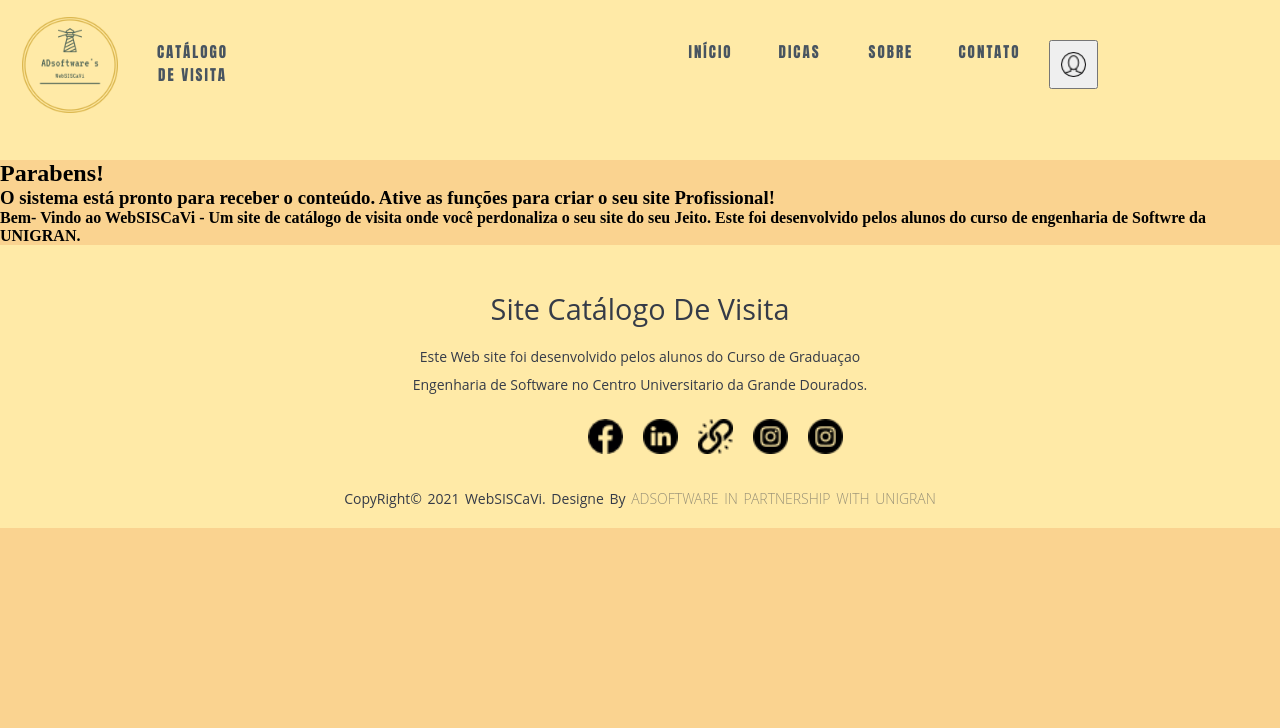
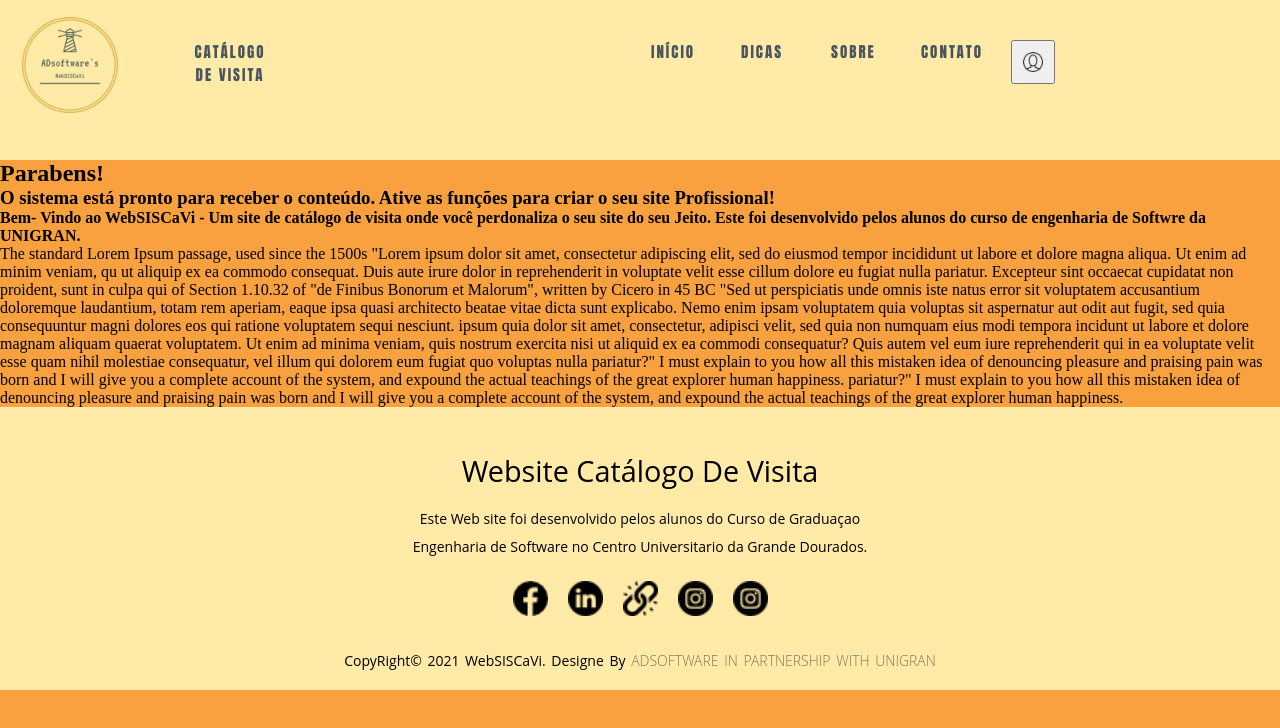
Before and after one commit to dferrantisc/TCC, a website: page public/index.html in a window 1280 px wide. Drawn offline with Linux system fonts and the light colour scheme; files whose address does not match are found by name.

Commit message:
Updt site

```diff
--- a/public/css/style.css
+++ b/public/css/style.css
@@ -8,9 +8,11 @@
 /*Estilo do Topo da Página*/
 
 body {
-    margin: 0;
-    padding: 0;
-    background: #fad390;
+    width: 100%;
+    background: #F9A03F;
+    overflow-x: hidden;
+    /*
+    #fad390;*/
 }
 
 nav {
@@ -24,13 +26,13 @@ nav {
 }
 
 button img {
-    height: 25px;
-    width: 25px;
+    height: 20px;
+    width: 20px;
 }
 
 ul {
     padding: 0;
-    margin: 0 0 0 150px;
+    /*margin: 0 0 0 150px;*/
     list-style: none;
 }
 
@@ -75,12 +77,14 @@ img {
 /*Estilo do Rodapé da Página*/
 
 footer {
+    position: absolute;
     background: #ffeaa7;
     height: auto;
-    width: 100vw;
+    width: 100%;
     font-family: "Open Sans";
     padding-top: 40px;
-    color: #353b48;
+    color: black;
+    /*#353b48;*/
 }
 
 .footer-content {
@@ -116,25 +120,6 @@ footer {
     display: flex;
     align-items: center;
     justify-content: center;
-    margin: 1rem 0 3rem 0;
-}
-
-.socialsm li {
-    margin: 0 10px;
-}
-
-.socialsm a {
-    text-decoration: none;
-    color: seagreen;
-}
-
-.socialsm a i {
-    font-size: 1.1rem;
-    transition: color.5s ease;
-}
-
-.socialsma:hover i {
-    color: #353b48;
 }
 
 .footer-bottom {
--- a/public/index.html
+++ b/public/index.html
@@ -29,30 +29,30 @@
                 <li><a href="">Dicas</a></li>
                 <li><a href="">Sobre</a></li>
                 <li><a href="">Contato</a></li>
-                <li>
-                    <a>
-                        <button><img src="imgs/avatar-vazio.png" alt="Login"></button>
-                    </a>
-                </li>
+                <li><a><button class="btnlog"><img src="imgs/avatar-vazio.png" alt="Login"></button></a></li>
             </ul>
         </nav>
     </header>
 
-    <div>
-        <h2>Parabens!</h2>
-        <h3>
-            O sistema está pronto para receber o conteúdo. Ative as funções para criar o seu site Profissional!
-        </h3>
-        <h4>Bem- Vindo ao WebSISCaVi - Um site de catálogo de visita onde você perdonaliza o seu site do seu Jeito. Este foi desenvolvido pelos alunos do curso de engenharia de Softwre da UNIGRAN.
-        </h4>
-
-    </div>
+    <!--Apresentação do Site-->
+    <h2>Parabens!</h2>
+    <h3>O sistema está pronto para receber o conteúdo. Ative as funções para criar o seu site Profissional!</h3>
+    <h4>Bem- Vindo ao WebSISCaVi - Um site de catálogo de visita onde você perdonaliza o seu site do seu Jeito. Este foi desenvolvido pelos alunos do curso de engenharia de Softwre da UNIGRAN.</h4>
+    <p>
+        The standard Lorem Ipsum passage, used since the 1500s "Lorem ipsum dolor sit amet, consectetur adipiscing elit, sed do eiusmod tempor incididunt ut labore et dolore magna aliqua. Ut enim ad minim veniam, qu ut aliquip ex ea commodo consequat. Duis aute
+        irure dolor in reprehenderit in voluptate velit esse cillum dolore eu fugiat nulla pariatur. Excepteur sint occaecat cupidatat non proident, sunt in culpa qui of Section 1.10.32 of "de Finibus Bonorum et Malorum", written by Cicero in 45 BC "Sed
+        ut perspiciatis unde omnis iste natus error sit voluptatem accusantium doloremque laudantium, totam rem aperiam, eaque ipsa quasi architecto beatae vitae dicta sunt explicabo. Nemo enim ipsam voluptatem quia voluptas sit aspernatur aut odit aut
+        fugit, sed quia consequuntur magni dolores eos qui ratione voluptatem sequi nesciunt. ipsum quia dolor sit amet, consectetur, adipisci velit, sed quia non numquam eius modi tempora incidunt ut labore et dolore magnam aliquam quaerat voluptatem.
+        Ut enim ad minima veniam, quis nostrum exercita nisi ut aliquid ex ea commodi consequatur? Quis autem vel eum iure reprehenderit qui in ea voluptate velit esse quam nihil molestiae consequatur, vel illum qui dolorem eum fugiat quo voluptas nulla
+        pariatur?" I must explain to you how all this mistaken idea of denouncing pleasure and praising pain was born and I will give you a complete account of the system, and expound the actual teachings of the great explorer human happiness. pariatur?"
+        I must explain to you how all this mistaken idea of denouncing pleasure and praising pain was born and I will give you a complete account of the system, and expound the actual teachings of the great explorer human happiness.
+    </p>
 
 
     <!--Rodapé do Site -->
     <footer>
         <div class="footer-content">
-            <h3> Site Catálogo de Visita</h3>
+            <h3> Website Catálogo de Visita</h3>
             <p>Este Web site foi desenvolvido pelos alunos do Curso de Graduaçao Engenharia de Software no Centro Universitario da Grande Dourados.</p>
             <ul class="socialsmd">
                 <li>
```
